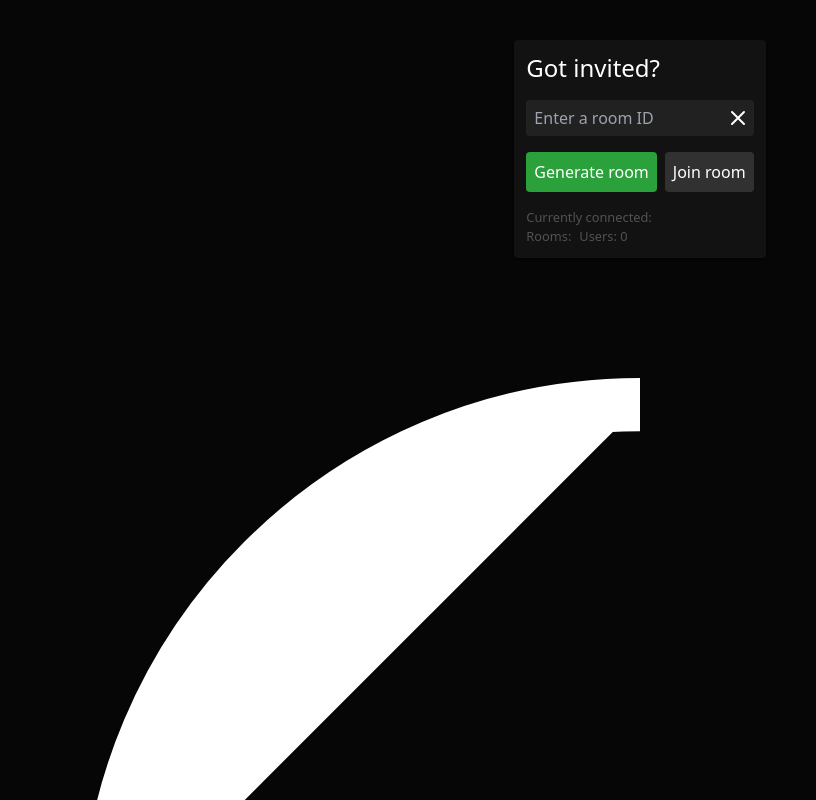
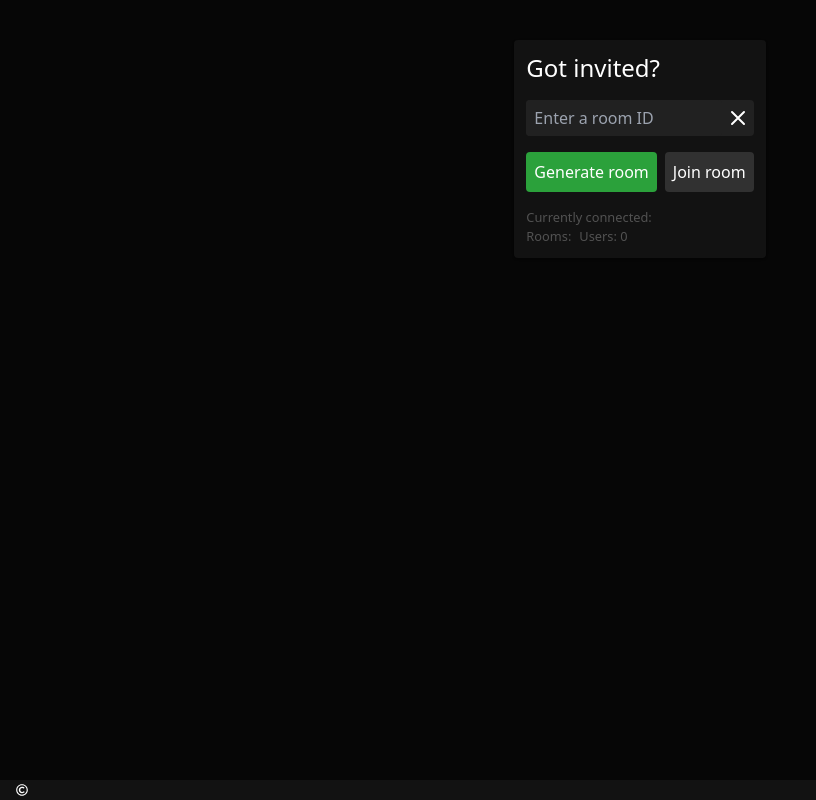
Before and after one commit to ickbal/web-social-app, a Next.js app: page / in a window 1280 px wide. Shown: the top 800 px of the page, without its empty margins (0-816 px from the left). Built offline with nearby package versions, Linux system fonts and the light colour scheme; no server answers; the database is empty.

Commit message:
Update Footer.tsx

```diff
--- a/components/Footer.tsx
+++ b/components/Footer.tsx
@@ -1,14 +1,21 @@
-// components/icon/IconCopyright.tsx
-import { FC } from "react"
+import { FC } from "react";
+import IconCopyright from "./Icon/IconCopyright"; // adjust casing as needed
 
 interface Props {
-  sizeClassName?: string
+  error?: number;
 }
 
-const IconCopyright: FC<Props> = ({ sizeClassName = "" }) => (
-  <svg className={sizeClassName} /* SVG props here */ viewBox="0 0 24 24" fill="currentColor">
-    <path d="M12 2C6.48 2 2 6.48 2 12s4.48 10 10 10... (etc)" />
-  </svg>
-)
+const Footer: FC<Props> = ({ error }) => {
+  return (
+    <footer className="flex flex-col bg-dark-900 py-1 px-4">
+      {error && <div>Error {error}</div>}
+      <div className="text-sm flex flex-col gap-1 sm:flex-row sm:items-center">
+        <div className="flex flex-row items-center">
+          <IconCopyright sizeClassName="h-3 w-3" />
+        </div>
+      </div>
+    </footer>
+  );
+};
 
-export default IconCopyright
+export default Footer;
```
